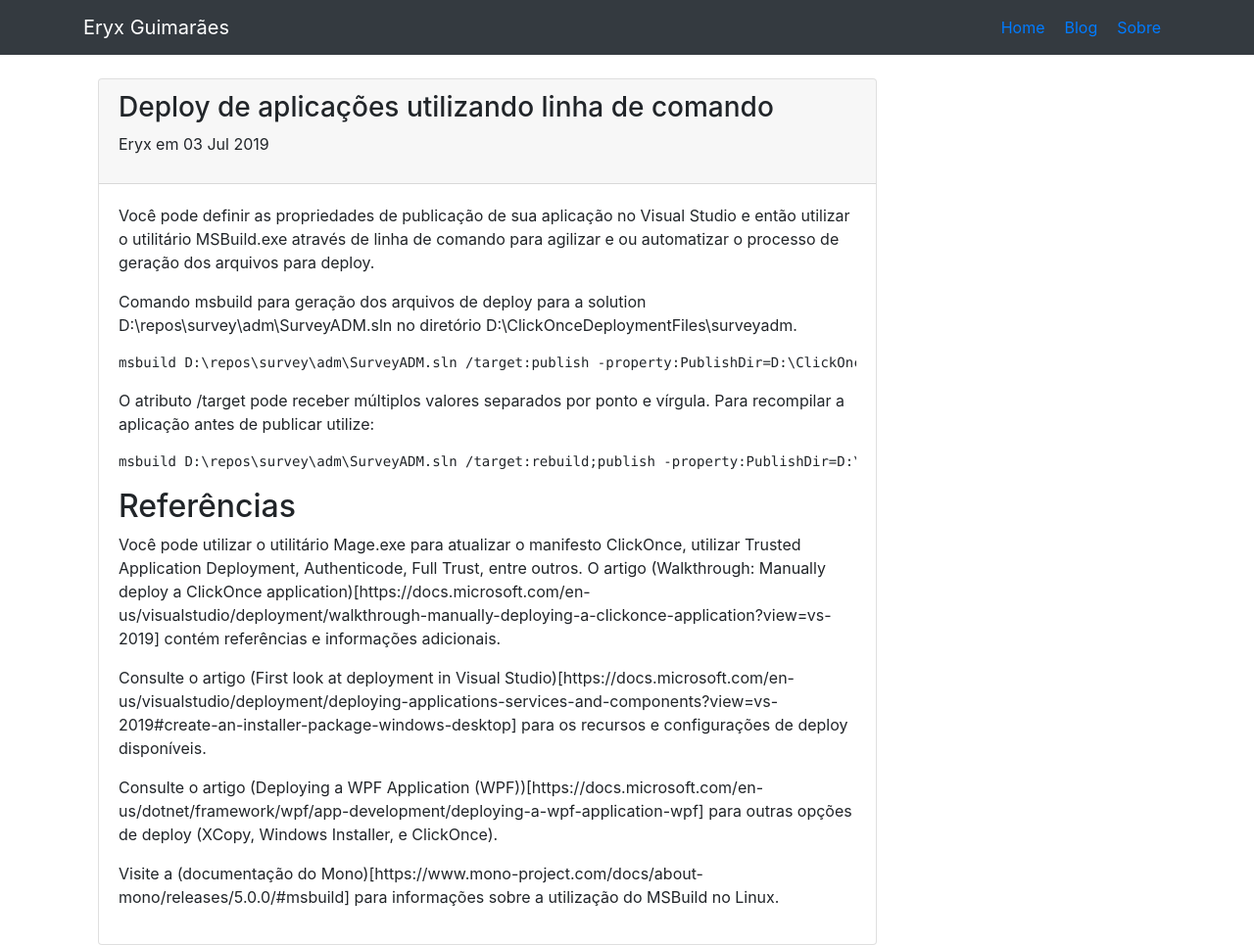
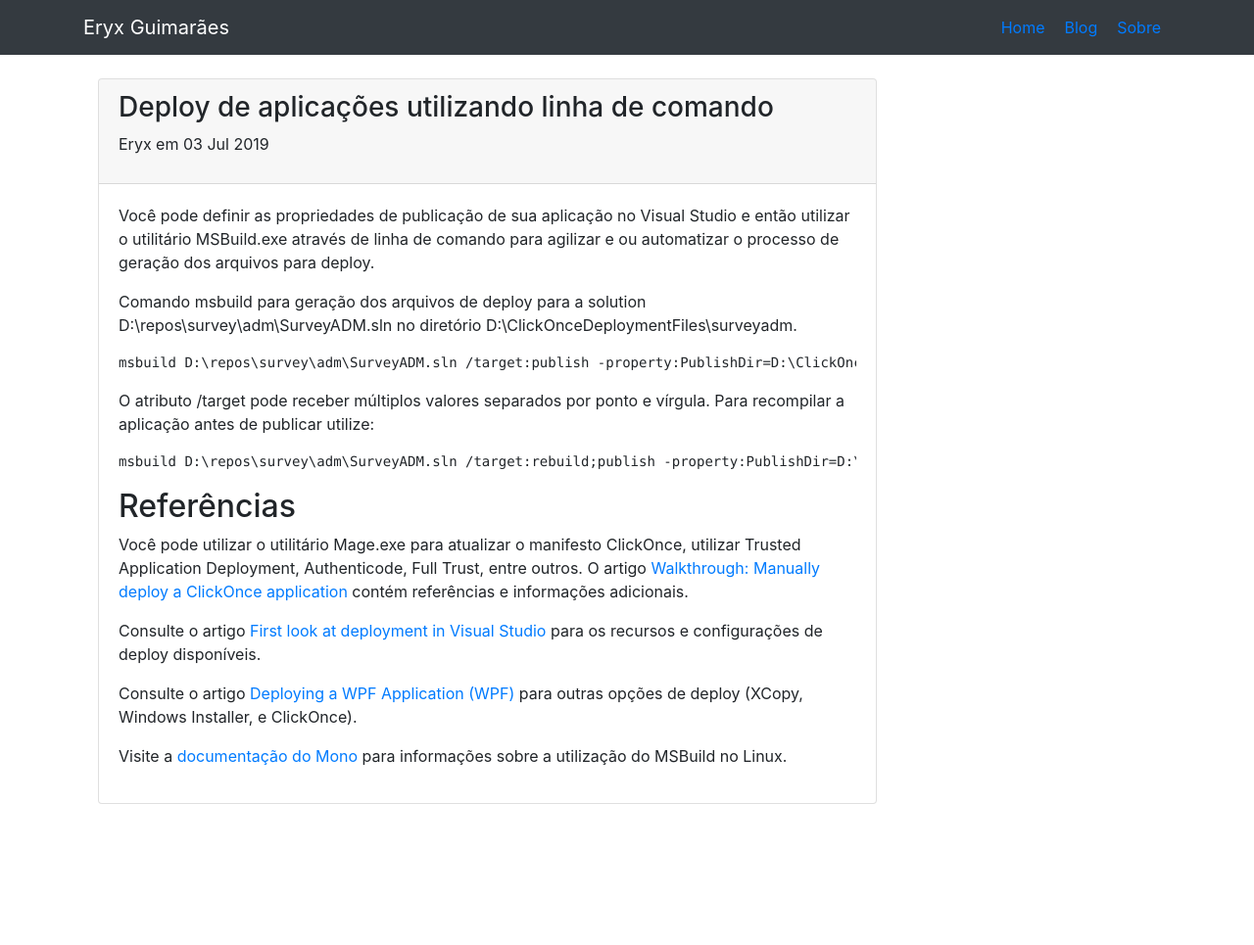
Before and after one commit to eryxjose/eryxjose.github.io, a Jekyll site: the page built from _posts/2019-03-07-publish-com-msbuild.md, in a window 1280 px wide and 965 px high. Shown: the whole window at 98% size. Built offline with Jekyll 4.4.1, drawn with Linux system fonts in a browser that asks for light colours.

Commit message:
Correção formatação links

```diff
--- a/_posts/2019-03-07-publish-com-msbuild.md
+++ b/_posts/2019-03-07-publish-com-msbuild.md
@@ -17,10 +17,10 @@ O atributo /target pode receber múltiplos valores separados por ponto e vírgul
 
 ## Referências
 
-Você pode utilizar o utilitário Mage.exe para atualizar o manifesto ClickOnce, utilizar Trusted Application Deployment, Authenticode, Full Trust, entre outros. O artigo (Walkthrough: Manually deploy a ClickOnce application)[https://docs.microsoft.com/en-us/visualstudio/deployment/walkthrough-manually-deploying-a-clickonce-application?view=vs-2019] contém referências e informações adicionais.
+Você pode utilizar o utilitário Mage.exe para atualizar o manifesto ClickOnce, utilizar Trusted Application Deployment, Authenticode, Full Trust, entre outros. O artigo [Walkthrough: Manually deploy a ClickOnce application](https://docs.microsoft.com/en-us/visualstudio/deployment/walkthrough-manually-deploying-a-clickonce-application?view=vs-2019) contém referências e informações adicionais.
 
-Consulte o artigo (First look at deployment in Visual Studio)[https://docs.microsoft.com/en-us/visualstudio/deployment/deploying-applications-services-and-components?view=vs-2019#create-an-installer-package-windows-desktop] para os recursos e configurações de deploy disponíveis.
+Consulte o artigo [First look at deployment in Visual Studio](https://docs.microsoft.com/en-us/visualstudio/deployment/deploying-applications-services-and-components?view=vs-2019#create-an-installer-package-windows-desktop) para os recursos e configurações de deploy disponíveis.
 
-Consulte o artigo (Deploying a WPF Application (WPF))[https://docs.microsoft.com/en-us/dotnet/framework/wpf/app-development/deploying-a-wpf-application-wpf] para outras opções de deploy (XCopy, Windows Installer, e ClickOnce).
+Consulte o artigo [Deploying a WPF Application (WPF)](https://docs.microsoft.com/en-us/dotnet/framework/wpf/app-development/deploying-a-wpf-application-wpf) para outras opções de deploy (XCopy, Windows Installer, e ClickOnce).
 
-Visite a (documentação do Mono)[https://www.mono-project.com/docs/about-mono/releases/5.0.0/#msbuild] para informações sobre a utilização do MSBuild no Linux.
+Visite a [documentação do Mono](https://www.mono-project.com/docs/about-mono/releases/5.0.0/#msbuild) para informações sobre a utilização do MSBuild no Linux.
```
